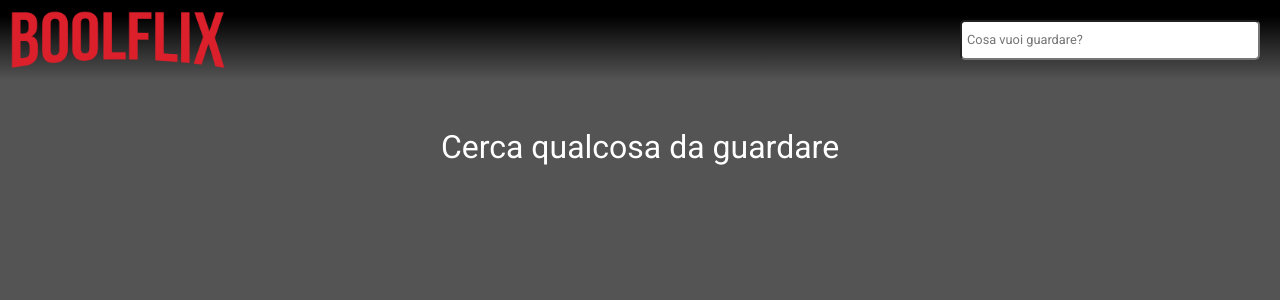
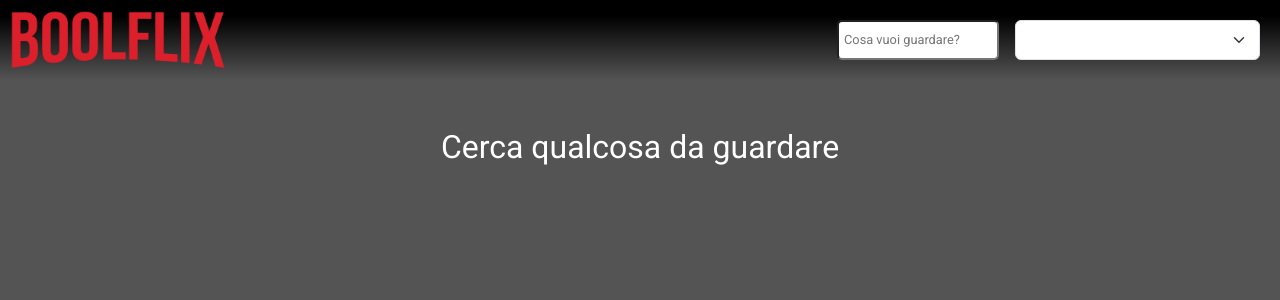
Before and after one commit to FraRussotto/vite-boolflix, a Vue app: page / in a window 1280 px wide. Shown: the top 300 px of the page. Built offline with nearby package versions, Linux system fonts and the light colour scheme.

Commit message:
[edit] search with select

```diff
--- a/src/App.vue
+++ b/src/App.vue
@@ -33,8 +33,15 @@
         })
       },
       startSearch(){
-        this.getApi('movie')
-        this.getApi('tv')
+        store.movie = [];
+        store.tv = [];
+        if(store.tipology == ''){
+          this.getApi('movie')
+          this.getApi('tv')
+        }else{
+          this.getApi(store.tipology)
+
+        }
       },
     },
   }
--- a/src/components/Header.vue
+++ b/src/components/Header.vue
@@ -21,11 +21,11 @@ export default {
     <div class="finder d-flex">
       <input @keypress.enter="$emit('search')" v-model="store.apiParams.query" type="text" placeholder="Cosa vuoi guardare?">
       <!-- <button @click="$emit('search')" class="btn btn-danger ms-3">Cerca</button> -->
-      <!-- <select @change="store.tipology = value" class="form-select ms-3 " aria-label="default selec example">
+      <select v-model="store.tipology" class="form-select ms-3 " aria-label="default selec example">
         <option value="">All</option>
         <option value="movie">Film</option>
         <option value="tv">Serie Tv</option>
-      </select> -->
+      </select>
     </div>
   </div>
 </template>
```
